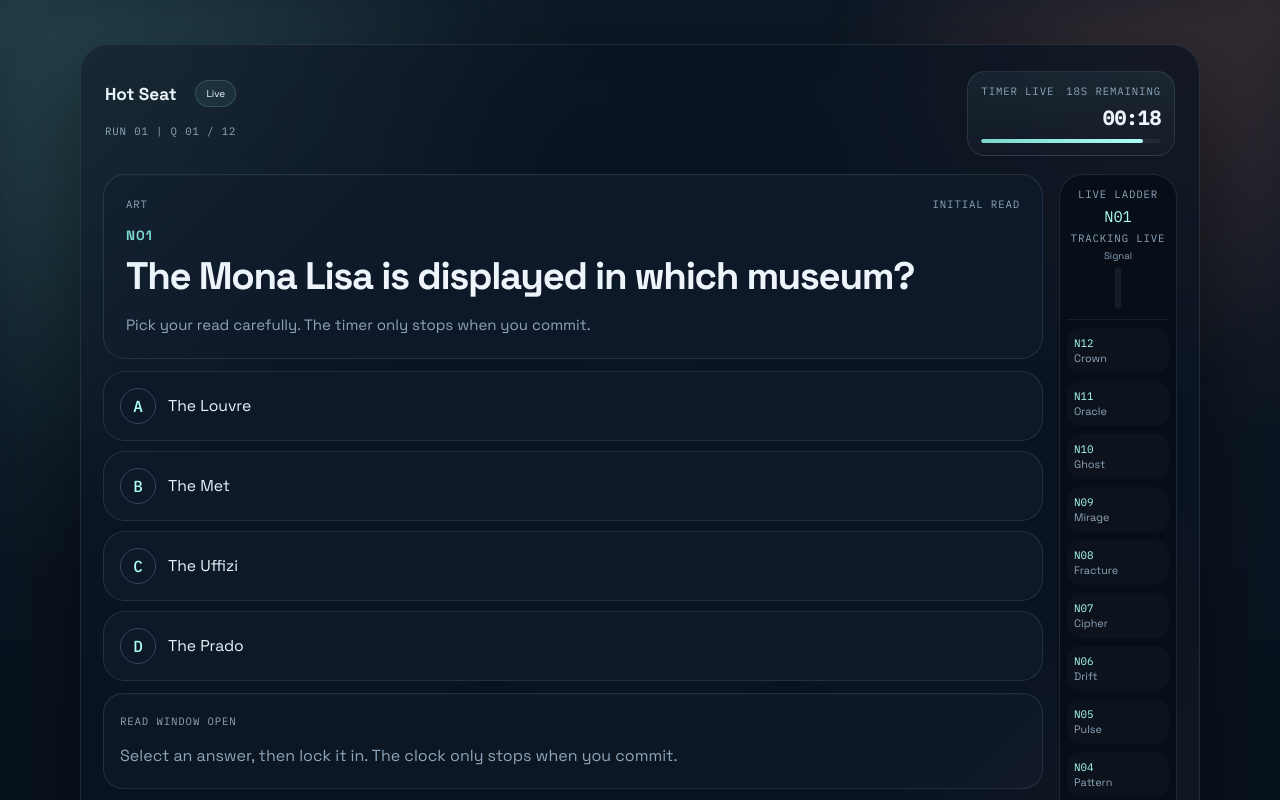
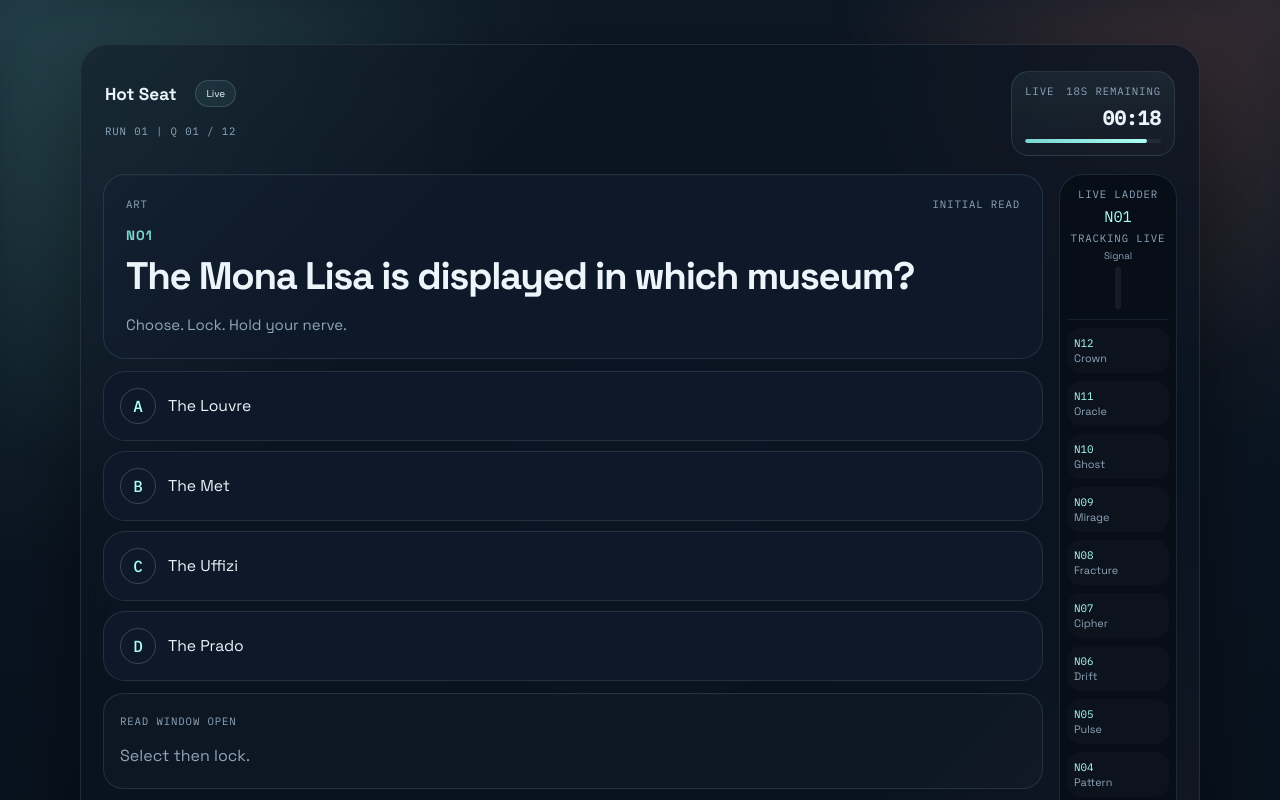
Before and after one commit to anweshhhh/Millionare, a React (Vite) app: page / in a window 1280 px wide. Both pictures are taken after a click on the button "START RUN". Shown: the top 800 px of the page. Built offline with nearby package versions, Linux system fonts and the light colour scheme; no server answers; the database is empty.

Commit message:
feat(ui): compress hot-seat copy and status density

```diff
--- a/src/components/HotSeatScreen.tsx
+++ b/src/components/HotSeatScreen.tsx
@@ -82,27 +82,25 @@ export function HotSeatScreen(props: HotSeatScreenProps) {
   const timerLabel =
     phase === "active"
       ? timeRemaining <= 5
-        ? "Critical window"
+        ? "Critical"
         : timeRemaining <= 10
-          ? "Pressure rising"
-          : "Timer live"
+          ? "Warning"
+          : "Live"
       : phase === "suspense"
-        ? "Timer frozen"
+        ? "Frozen"
         : failureReason === "timeout"
-          ? "Timer expired"
-          : "Verdict locked";
+          ? "Expired"
+          : "Locked";
   const timerDetail =
     phase === "active"
       ? `${timeRemaining}s remaining`
       : phase === "suspense"
-        ? "Decision held"
+        ? "Hold"
         : failureReason === "timeout"
-          ? "No lock recorded"
+          ? "No lock"
           : revealResult === "correct"
-            ? questionNumber === totalQuestions
-              ? "Run closure incoming"
-              : "Next question loading"
-            : "Result transition incoming";
+            ? "Advance"
+            : "Result";
   const timerStyle = {
     "--timer-progress": `${(timeRemaining / QUESTION_TIME_LIMIT) * 100}%`
   } as CSSProperties;
@@ -194,14 +192,14 @@ export function HotSeatScreen(props: HotSeatScreenProps) {
               <h2>{question.prompt}</h2>
               <p className="question-subcopy">
                 {phase === "active"
-                  ? "Pick your read carefully. The timer only stops when you commit."
+                  ? "Choose. Lock. Hold your nerve."
                   : phase === "suspense"
-                    ? "The room goes quiet while the locked read is tested."
+                    ? "The locked read is being tested."
                     : revealResult === "correct"
-                      ? "The answer held under pressure. The ladder opens upward."
+                      ? "Confirmed. Moving up."
                       : failureReason === "timeout"
-                        ? "The window closed before the answer became real."
-                        : "The locked read failed and the run snapped shut."}
+                        ? "Time ran out."
+                        : "The lock failed."}
               </p>
             </div>
 
@@ -265,24 +263,21 @@ export function HotSeatScreen(props: HotSeatScreenProps) {
 
             <div className={["state-panel", phase === "suspense" ? "is-visible" : "", phase === "reveal" ? "is-reveal" : ""].join(" ")}>
               <span className="state-label">{stateTitle}</span>
-              {phase === "active" ? (
-                <p>Select an answer, then lock it in. The clock only stops when you commit.</p>
-              ) : null}
-              {phase === "suspense" ? (
-                <p>Answer locked. Timer frozen. Hold the line.</p>
-              ) : null}
-              {phase === "reveal" && revealResult === "correct" ? (
-                <p>{questionNumber === totalQuestions ? "Read confirmed. Final rung secured." : "Read confirmed. Advancing automatically."}</p>
-              ) : null}
-              {phase === "reveal" && revealResult === "incorrect" ? (
-                <p>
-                  {pendingSecondChanceRecovery
-                    ? "Shield triggered. Resetting this question."
-                    : failureReason === "timeout"
-                      ? "Time expired. Moving to the run result."
-                      : "False read. Moving to the run result."}
-                </p>
-              ) : null}
+              <p>
+                {phase === "active"
+                  ? "Select then lock."
+                  : phase === "suspense"
+                    ? "Answer locked."
+                    : revealResult === "correct"
+                      ? questionNumber === totalQuestions
+                        ? "Final rung secured."
+                        : "Advancing."
+                      : pendingSecondChanceRecovery
+                        ? "Shield triggered. Retry."
+                        : failureReason === "timeout"
+                          ? "Time expired."
+                          : "Wrong read."}
+              </p>
             </div>
 
             <div className="lifeline-strip">
@@ -325,7 +320,6 @@ export function HotSeatScreen(props: HotSeatScreenProps) {
 
             <div className="action-zone">
               <div className={["decision-readout", stageToneClass].join(" ")}>
-                <span>Decision</span>
                 <strong>{decisionLabel}</strong>
               </div>
               <button
```
